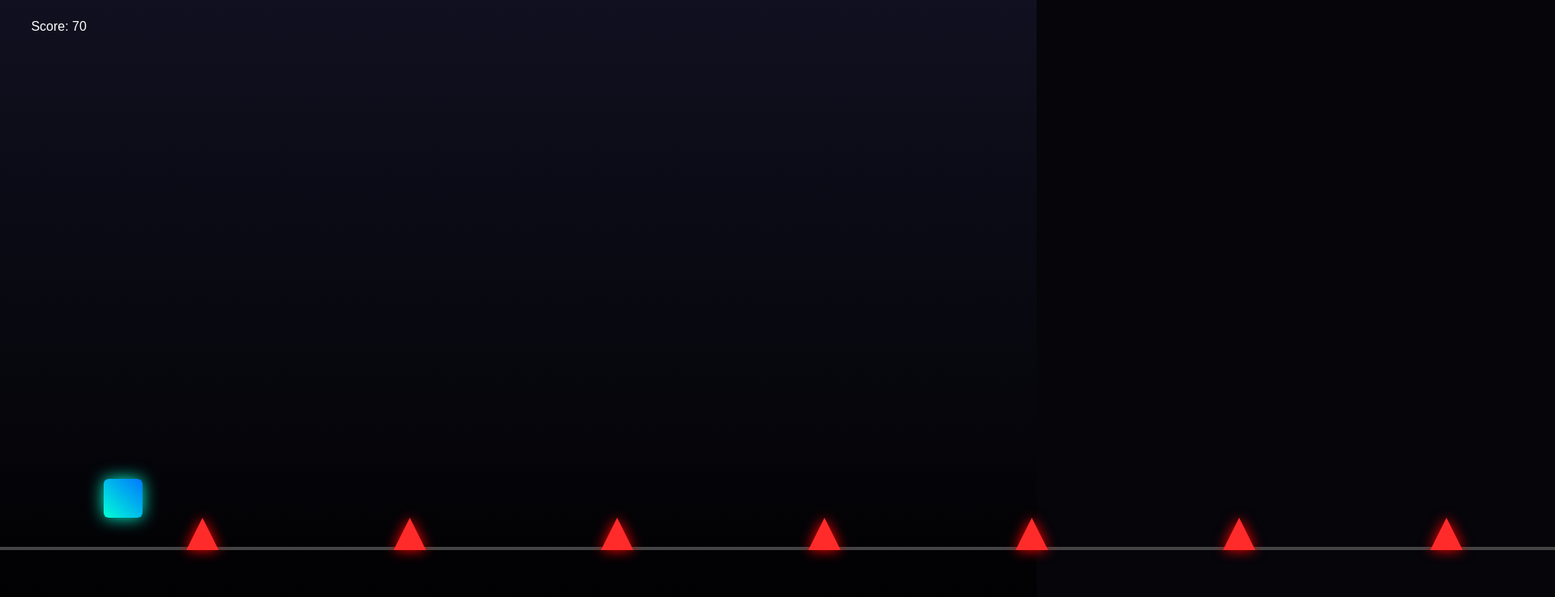
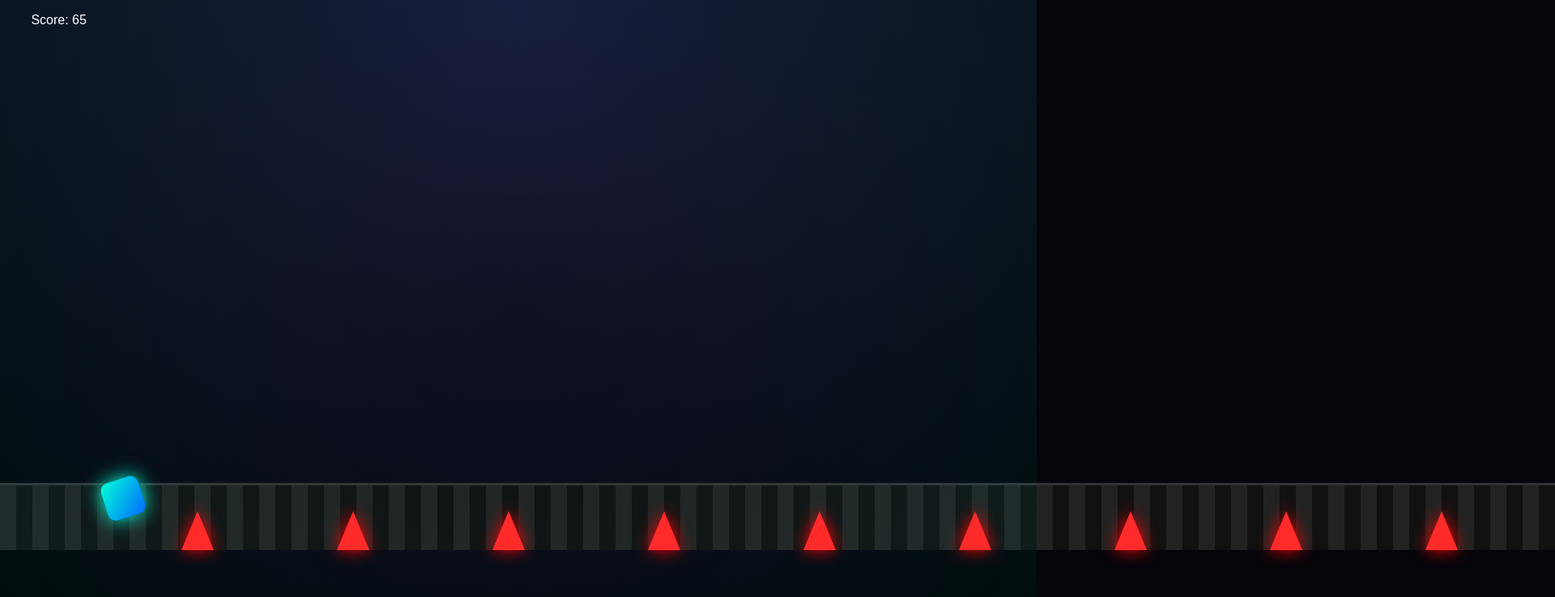
Before and after one commit to Toddynhoffbb/Toddynho, a plain HTML site: page index.html in a window 1280 px wide. Shown: the top 738 px of the page at 81% size, 1920 px wide, since content can reach past the window. Drawn offline with Linux system fonts and the light colour scheme.

Commit message:
Update index.html

```diff
--- a/index.html
+++ b/index.html
@@ -3,7 +3,7 @@
 <head>
 <meta charset="UTF-8">
 <meta name="viewport" content="width=device-width, initial-scale=1.0, user-scalable=no">
-<title>GD Mobile</title>
+<title>GD Improved</title>
 
 <style>
 body {
@@ -11,89 +11,110 @@ body {
   overflow: hidden;
   background: #05050a;
   touch-action: none;
-  font-family: Arial;
 }
 
-/* tela do jogo */
-#game {
-  position: relative;
-  width: 100vw;
-  height: 100vh;
-  background: linear-gradient(#101020, #000);
+/* fundo com camadas */
+#bg {
+  position: absolute;
+  width: 100%;
+  height: 100%;
+  background: radial-gradient(circle at top, #1a1a3a, #000);
 }
 
-/* chão */
+/* chão estilo bloco */
 #ground {
   position: absolute;
   bottom: 15vh;
   width: 200%;
-  height: 4px;
-  background: #444;
+  height: 10vh;
+  background: repeating-linear-gradient(
+    90deg,
+    #222 0px,
+    #222 20px,
+    #111 20px,
+    #111 40px
+  );
+  border-top: 3px solid #333;
 }
 
-/* player (cube neon estilo GD) */
+/* player mais “GD style” */
 #player {
   width: 6vh;
   height: 6vh;
-  background: linear-gradient(45deg, #00ffd5, #0077ff);
   position: absolute;
   left: 10vw;
   bottom: 20vh;
-  border-radius: 6px;
-  box-shadow: 0 0 20px #00ffd5;
+
+  background: linear-gradient(45deg, #00ffd5, #0066ff);
+  box-shadow: 0 0 25px #00ffd5;
+
+  border-radius: 10px;
+  transform: rotate(0deg);
 }
 
-/* spikes */
+/* spike melhorado */
 .spike {
   width: 0;
   height: 0;
   border-left: 2.5vh solid transparent;
   border-right: 2.5vh solid transparent;
-  border-bottom: 5vh solid #ff2b2b;
+  border-bottom: 6vh solid #ff2b2b;
+
   position: absolute;
   bottom: 15vh;
-  filter: drop-shadow(0 0 8px red);
+
+  filter: drop-shadow(0 0 10px red);
 }
 
-/* score */
+/* glow overlay */
+.glow {
+  position: absolute;
+  width: 100%;
+  height: 100%;
+  background: radial-gradient(circle at center, transparent, rgba(0,255,255,0.05));
+  pointer-events: none;
+}
+
 #score {
   position: absolute;
-  top: 3vh;
+  top: 2vh;
   left: 3vw;
   color: white;
   font-size: 2vh;
+  font-family: Arial;
 }
 </style>
 </head>
 
 <body>
 
-<div id="game">
-  <div id="score">Score: 0</div>
-  <div id="player"></div>
-  <div id="ground"></div>
-</div>
+<div id="bg"></div>
+<div id="ground"></div>
+<div id="player"></div>
+<div class="glow"></div>
+<div id="score">Score: 0</div>
 
 <script>
 
 const player = document.getElementById("player");
-const game = document.getElementById("game");
 
 let y = 20;
-let velocity = 0;
+let vel = 0;
 let gravity = 0.7;
+let jumpPower = 12;
 let jumping = false;
 
-let speed = 6;
+let angle = 0;
+
 let score = 0;
 let gameOver = false;
 
 let spikes = [];
 
-/* pulo (TOQUE + SPACE) */
+/* pulo */
 function jump() {
   if (jumping) return;
-  velocity = 12;
+  vel = jumpPower;
   jumping = true;
 }
 
@@ -103,36 +124,40 @@ document.addEventListener("keydown", e => {
 
 document.addEventListener("touchstart", jump);
 
-/* física */
+/* física player */
 function updatePlayer() {
-  velocity -= gravity;
-  y += velocity;
+  vel -= gravity;
+  y += vel;
 
   if (y <= 20) {
     y = 20;
-    velocity = 0;
+    vel = 0;
     jumping = false;
   }
+
+  /* rotação estilo GD */
+  angle += 6;
+  player.style.transform = `rotate(${angle}deg)`;
 
   player.style.bottom = y + "vh";
 }
 
-/* criar spikes */
+/* spike bonito */
 function createSpike(x) {
   const spike = document.createElement("div");
   spike.classList.add("spike");
   spike.style.left = x + "vw";
-  game.appendChild(spike);
+  document.body.appendChild(spike);
 
   spikes.push({ el: spike, x: x });
 }
 
 /* mapa */
-for (let i = 60; i < 300; i += 20) {
+for (let i = 50; i < 300; i += 15) {
   createSpike(i);
 }
 
-/* loop do mundo */
+/* mundo */
 function updateWorld() {
   if (gameOver) return;
 
@@ -140,11 +165,10 @@ function updateWorld() {
   document.getElementById("score").innerText = "Score: " + score;
 
   spikes.forEach(s => {
-    s.x -= 0.6;
+    s.x -= 0.5;
     s.el.style.left = s.x + "vw";
 
-    // colisão simples adaptada mobile
-    if (s.x < 18 && s.x > 10 && y < 25) {
+    if (s.x < 18 && s.x > 10 && y < 26) {
       endGame();
     }
   });
```
